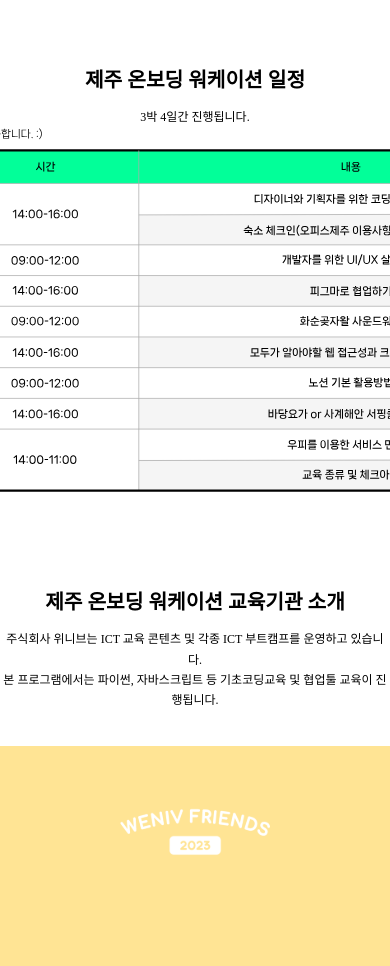
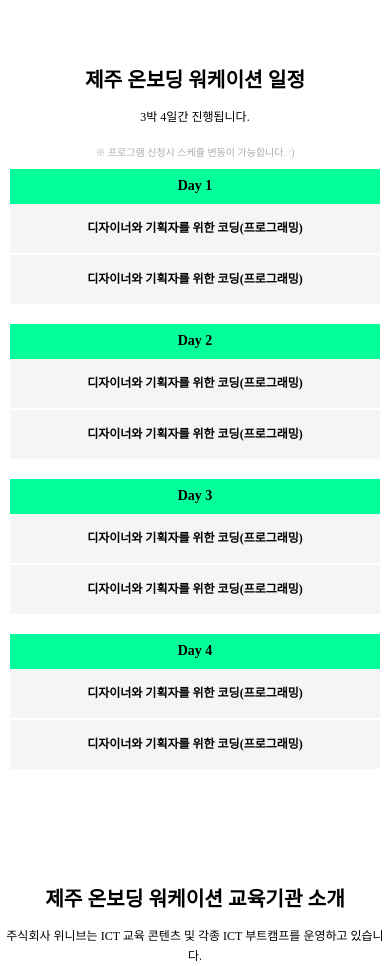
Before and after one commit to weniv/opeaceLandingpage, a React (Create React App) app: page / in a window 390 px wide. Shown: the part 1260-2226 px from the top of the page. Built offline with nearby package versions, Linux system fonts and the light colour scheme; a web font is replaced by a local one.

Commit message:
:sparkles: Feat: 모바일 워케이션 일정 구현

```diff
--- a/src/components/Schedule.jsx
+++ b/src/components/Schedule.jsx
@@ -1,14 +1,26 @@
-import React from "react";
-import styled from "styled-components";
-import { Title, SubTitle } from "./atom/index";
-import Layout from "./Layout";
+import React from 'react';
+import styled from 'styled-components';
+import { Title, SubTitle } from './atom/index';
+import Layout from './Layout';
+import { useResizeContext } from '../context/ResizeContext';
+import MobileTable from './atom/MobileTable';
+import { ScheduleList } from '../text';
 
 export default function Schedule() {
+  const { isMobile } = useResizeContext();
   return (
     <Layout>
       <Title>제주 온보딩 워케이션 일정</Title>
       <SubTitle>3박 4일간 진행됩니다.</SubTitle>
-      <Table src={process.env.PUBLIC_URL + "/img/s3-table.svg"}></Table>
+      {!isMobile && <Table src={process.env.PUBLIC_URL + '/img/s3-table.svg'}></Table>}
+      {isMobile && (
+        <>
+          <Message>※ 프로그램 신청시 스케쥴 변동이 가능합니다. :)</Message>
+          {ScheduleList.map((schedule) => (
+            <MobileTable key={schedule.id} schedule={schedule} />
+          ))}
+        </>
+      )}
     </Layout>
   );
 }
@@ -16,3 +28,10 @@ export default function Schedule() {
 const Table = styled.img`
   width: 61.88em;
 `;
+
+const Message = styled.p`
+  color: #acacac;
+  font-size: 10px;
+  font-weight: 400;
+  margin: 20px 0 11px;
+`;
--- /dev/null
+++ b/src/components/atom/MobileTable.jsx
@@ -0,0 +1,47 @@
+import styled from 'styled-components';
+
+export default function MobileTable({ schedule }) {
+  return (
+    <Table>
+      <Day>Day {schedule.id}</Day>
+      <Program>
+        {schedule.program.map((el) => (
+          <li key={el.id}>{el.title}</li>
+        ))}
+      </Program>
+    </Table>
+  );
+}
+
+const Table = styled.div`
+  width: calc(100% - 20px);
+  margin-bottom: 20px;
+`;
+
+const Day = styled.div`
+  display: flex;
+  align-items: center;
+  justify-content: center;
+  height: 35px;
+  background-color: var(--main-color);
+  color: var(--dark-color);
+  font-size: 14px;
+  font-weight: 800;
+  line-height: 20px;
+`;
+
+const Program = styled.ul`
+  display: flex;
+  flex-direction: column;
+  gap: 2px;
+
+  li {
+    height: 49px;
+    background-color: var(--bg-color);
+    display: flex;
+    justify-content: center;
+    align-items: center;
+    font-size: 12px;
+    font-weight: 700;
+  }
+`;
--- a/src/text/index.js
+++ b/src/text/index.js
@@ -137,3 +137,34 @@ export const placeImgList = [
 
 export const googleFormLink =
   'https://docs.google.com/forms/d/e/1FAIpQLSdXsz3PW4bfbdlvUiELRplAAbXh-RaNb0mJJsE3CowMKZD-mg/viewform';
+
+export const ScheduleList = [
+  {
+    id: 1,
+    program: [
+      { id: 1, title: '디자이너와 기획자를 위한 코딩(프로그래밍)' },
+      { id: 2, title: '디자이너와 기획자를 위한 코딩(프로그래밍)' },
+    ],
+  },
+  {
+    id: 2,
+    program: [
+      { id: 1, title: '디자이너와 기획자를 위한 코딩(프로그래밍)' },
+      { id: 2, title: '디자이너와 기획자를 위한 코딩(프로그래밍)' },
+    ],
+  },
+  {
+    id: 3,
+    program: [
+      { id: 1, title: '디자이너와 기획자를 위한 코딩(프로그래밍)' },
+      { id: 2, title: '디자이너와 기획자를 위한 코딩(프로그래밍)' },
+    ],
+  },
+  {
+    id: 4,
+    program: [
+      { id: 1, title: '디자이너와 기획자를 위한 코딩(프로그래밍)' },
+      { id: 2, title: '디자이너와 기획자를 위한 코딩(프로그래밍)' },
+    ],
+  },
+];
```
Also changed, not shown: 1 other file (tests, documents, lock files or other folders).
